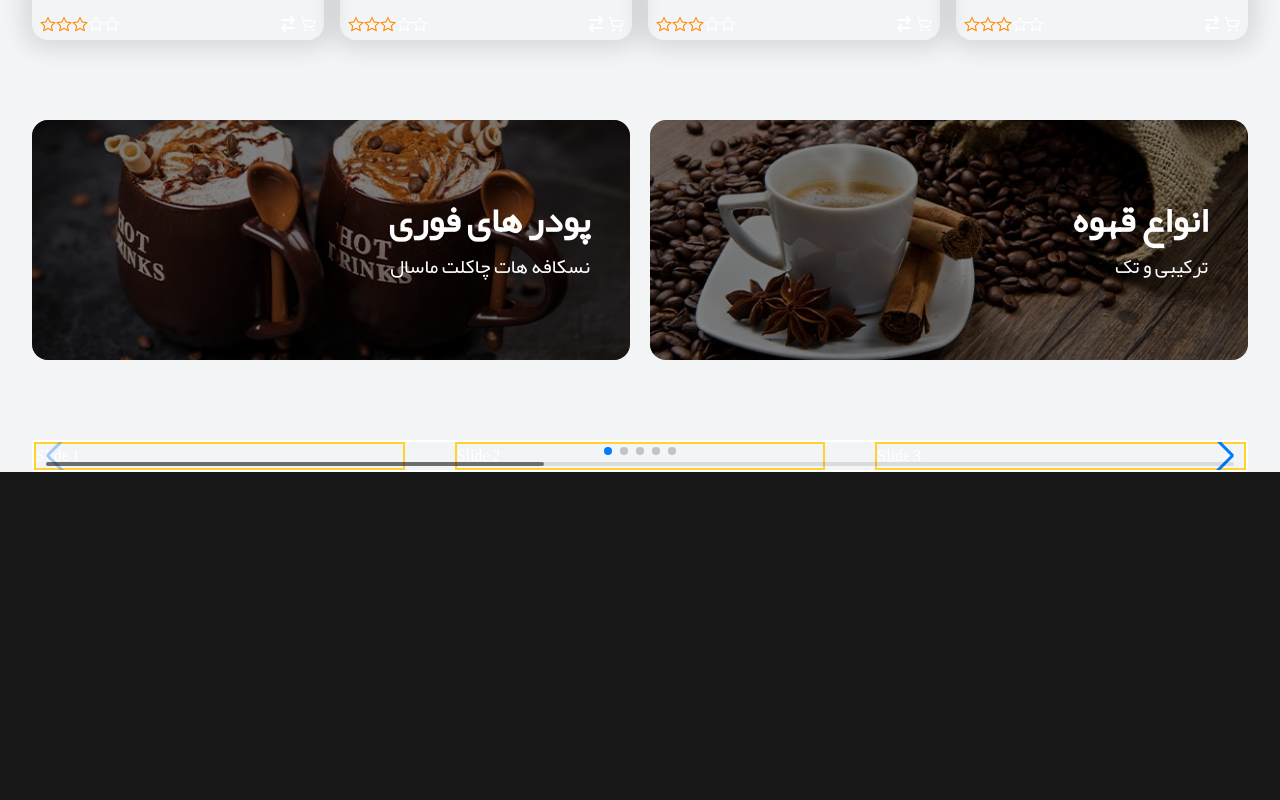
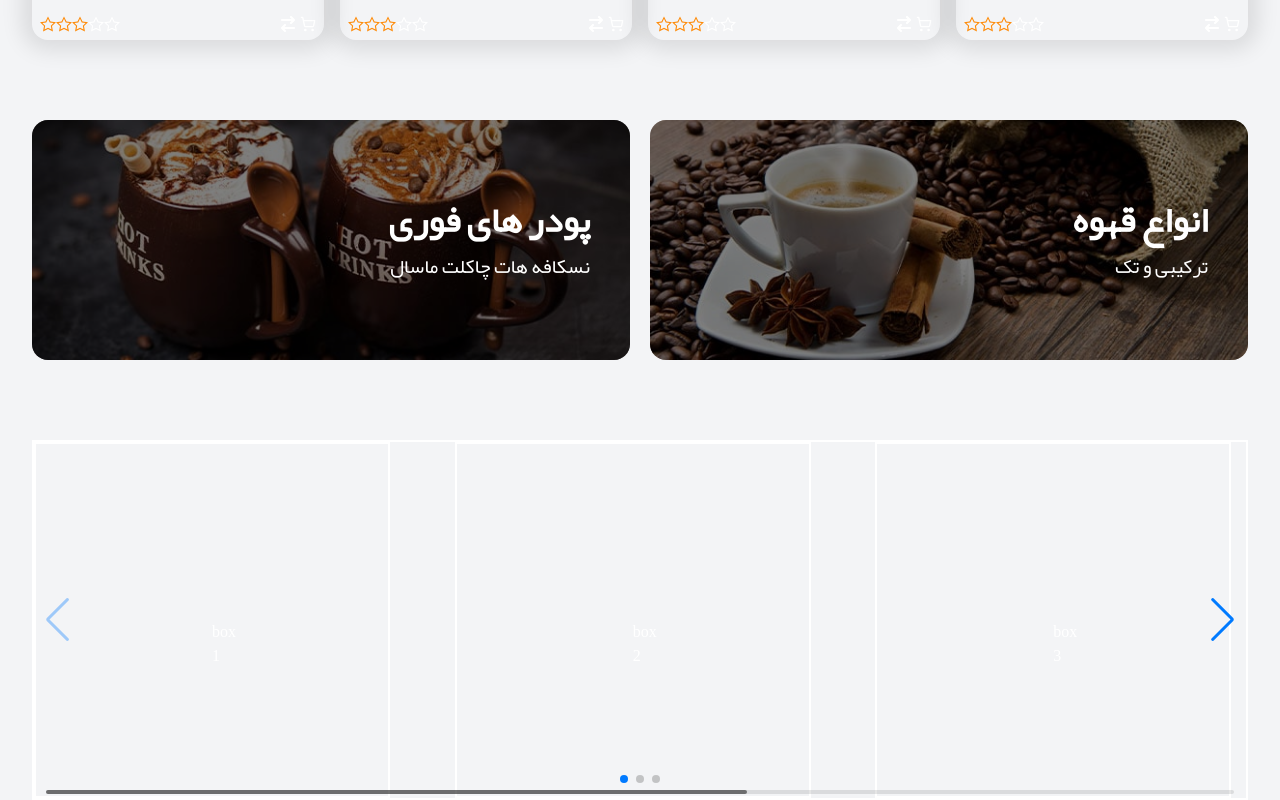
Before and after one commit to KavehKhorshidiii/CoffeeShop, a Next.js app: page / in a window 1280 px wide. Shown: the part 1415-2215 px from the top of the page. Before the commit the page ends 1887 px from the top, so only its background shows below. Built offline with nearby package versions, Linux system fonts and the light colour scheme.

Commit message:
update slider

```diff
--- a/src/components/Home/slider/slider.js
+++ b/src/components/Home/slider/slider.js
@@ -6,6 +6,7 @@ import "swiper/css"
 import 'swiper/css/navigation';
 import 'swiper/css/pagination';
 import 'swiper/css/scrollbar';
+
 
 export default function slider() {
    return (
@@ -20,13 +21,18 @@ export default function slider() {
             onSwiper={(swiper) => console.log(swiper)}
             onSlideChange={() => console.log("slide change")}
          >
-            <SwiperSlide className=" w-2xl h-16 border-2 border-amber-300">Slide 1</SwiperSlide>
-            <SwiperSlide className=" w-2xl h-16 border-2 border-amber-300">Slide 2</SwiperSlide>
+            <SwiperSlide><div className=" border-2 p-44 w-10 h-10">box 1</div></SwiperSlide>
+            <SwiperSlide><div className=" border-2 p-44 w-10 h-10">box 2</div></SwiperSlide>
+            <SwiperSlide><div className=" border-2 p-44 w-10 h-10">box 3</div></SwiperSlide>
+            <SwiperSlide><div className=" border-2 p-44 w-10 h-10">box 4</div></SwiperSlide>
+            <SwiperSlide><div className=" border-2 p-44 w-10 h-10">box 5</div></SwiperSlide>
+
+            {/* <SwiperSlide className=" w-2xl h-16 border-2 border-amber-300">Slide 2</SwiperSlide>
             <SwiperSlide className=" w-2xl h-16 border-2 border-amber-300">Slide 3</SwiperSlide>
             <SwiperSlide className=" w-2xl h-16 border-2 border-amber-300">Slide 4</SwiperSlide>
             <SwiperSlide className=" w-2xl h-16 border-2 border-amber-300">Slide 5</SwiperSlide>
             <SwiperSlide className=" w-2xl h-16 border-2 border-amber-300">Slide 6</SwiperSlide>
-            <SwiperSlide className=" w-2xl h-16 border-2 border-amber-300">Slide 7</SwiperSlide>
+            <SwiperSlide className=" w-2xl h-16 border-2 border-amber-300">Slide 7</SwiperSlide> */}
          </Swiper>
       </div>
    )
```
